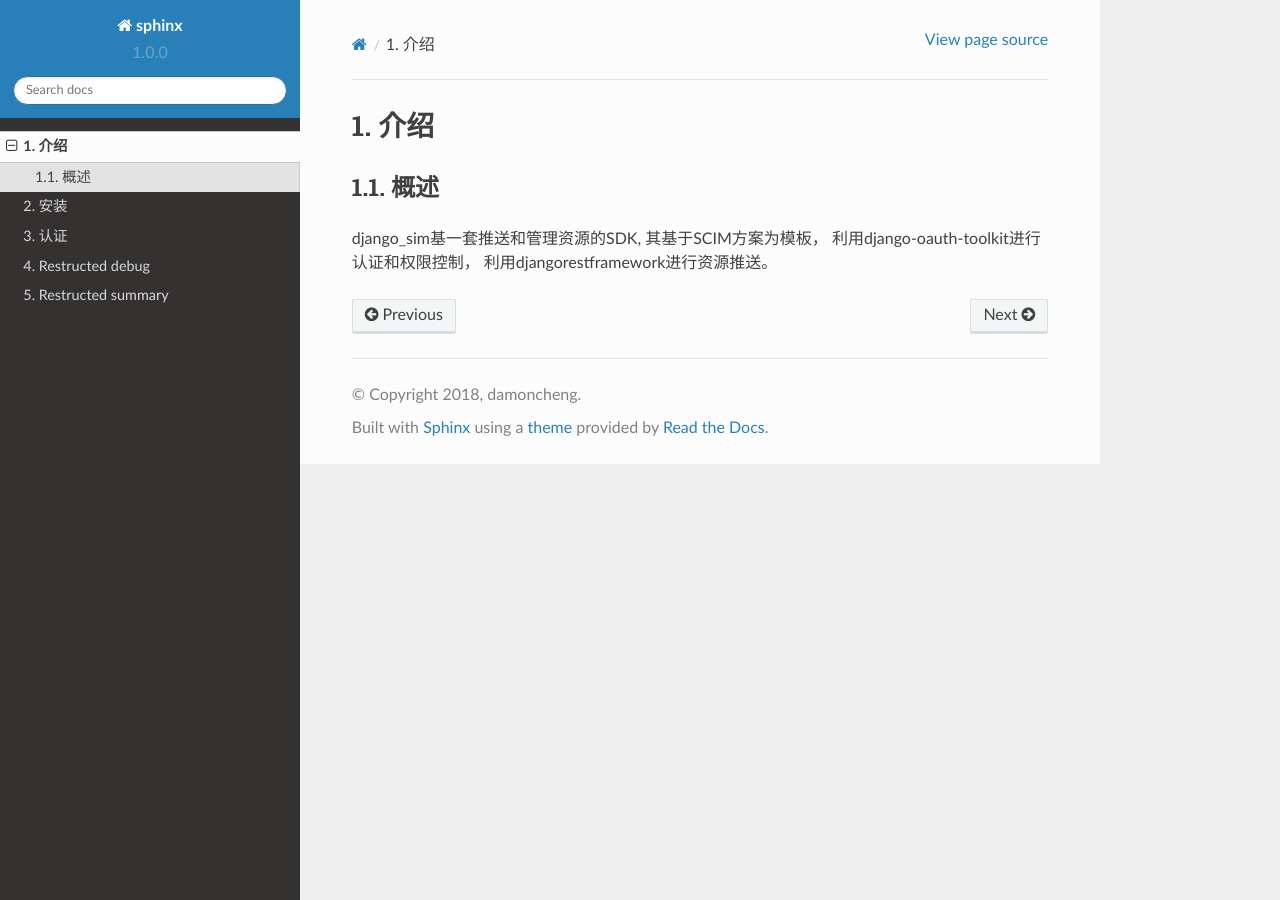
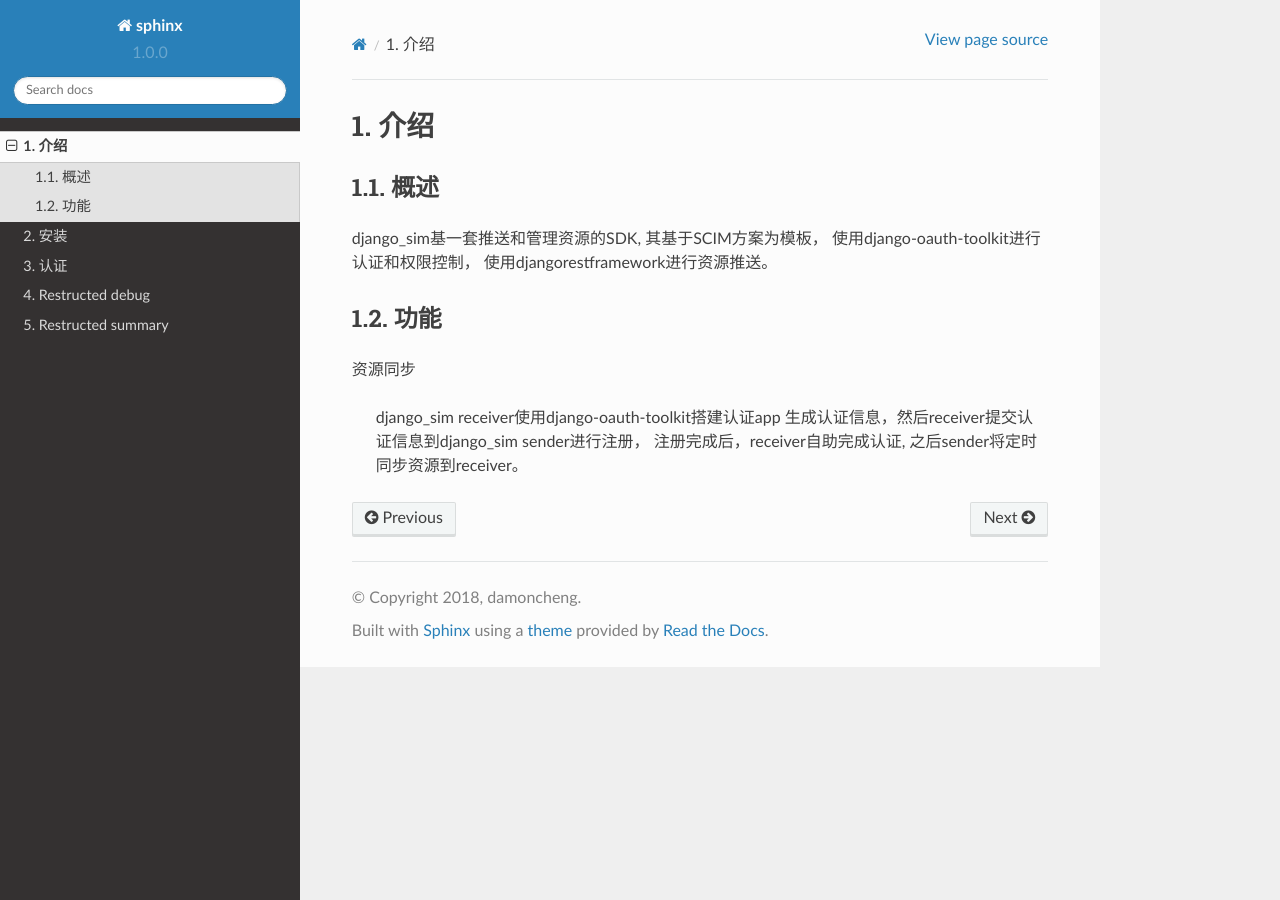
Before and after one commit to damoncheng/Sphinx, a Sphinx documentation site: the page built from source/restructed/django_sim_introdution.rst, in a window 1280 px wide. Built offline with Sphinx 7.4.7 and the Read the Docs theme 2.0.0, drawn with Linux system fonts in a browser that asks for light colours.

Commit message:
django sim document

```diff
--- a/source/restructed/django_sim_introdution.rst
+++ b/source/restructed/django_sim_introdution.rst
@@ -5,5 +5,14 @@
 概述
 ============================================================
 django_sim基一套推送和管理资源的SDK, 其基于SCIM方案为模板，
-利用django-oauth-toolkit进行认证和权限控制，
-利用djangorestframework进行资源推送。
+使用django-oauth-toolkit进行认证和权限控制，
+使用djangorestframework进行资源推送。
+
+功能
+============================================================
+
+资源同步
+
+    django_sim receiver使用django-oauth-toolkit搭建认证app
+    生成认证信息，然后receiver提交认证信息到django_sim sender进行注册，
+    注册完成后，receiver自助完成认证, 之后sender将定时同步资源到receiver。
```
Also changed, not shown: 1 other file.
